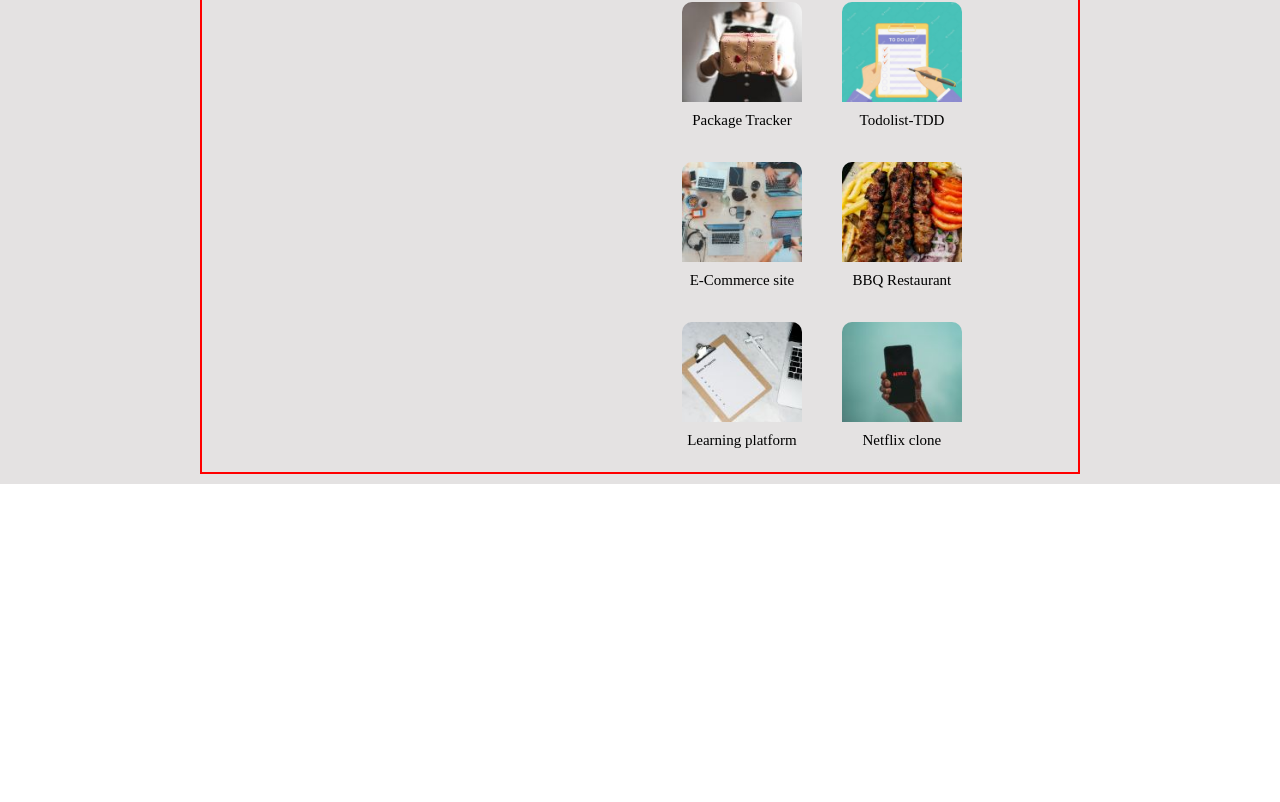
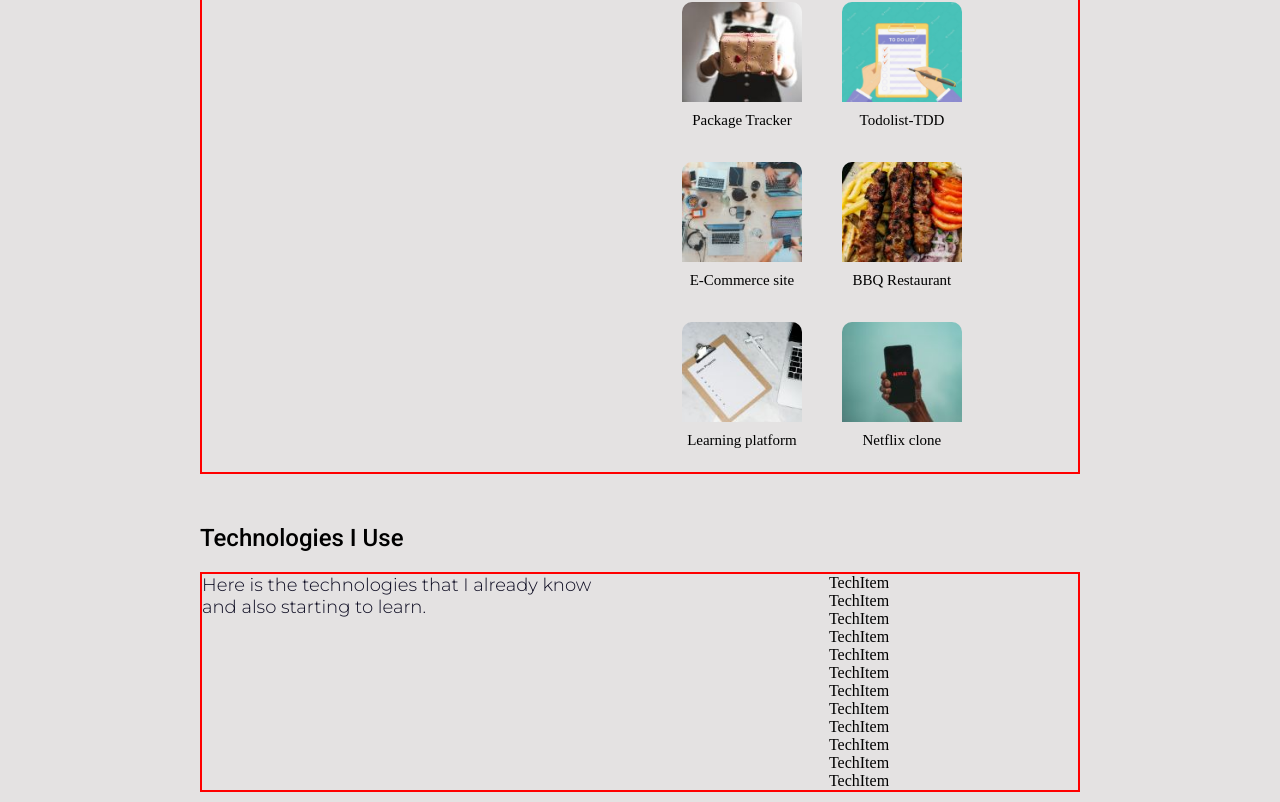
Before and after one commit to radhad-ux/myportfolio-react, a React (Create React App) app: page / in a window 1280 px wide. Shown: the part 1460-2262 px from the top of the page. Before the commit the page ends 1944 px from the top, so only its background shows below. Built offline with nearby package versions, Linux system fonts and the light colour scheme.

Commit message:
tech page created

```diff
--- a/src/App.jsx
+++ b/src/App.jsx
@@ -3,6 +3,7 @@ import NavBar from "./components/NavBar";
 import Home from "./pages/Home";
 import AboutMe from "./pages/AboutMe";
 import Project from "./pages/Project";
+import Tech from "./pages/Tech";
 
 function App() {
   return (
@@ -11,6 +12,7 @@ function App() {
       <Home />
       <AboutMe />
       <Project />
+      <Tech />
     </div>
   );
 }
--- /dev/null
+++ b/src/components/TechItem.jsx
@@ -0,0 +1,7 @@
+import React from "react";
+
+const TechItem = () => {
+  return <div>TechItem</div>;
+};
+
+export default TechItem;
--- /dev/null
+++ b/src/data/techdata.json
@@ -0,0 +1,64 @@
+[
+  {
+    "id": 1,
+    "title": "React",
+    "image": "react-brands.png"
+  },
+
+  {
+    "id": 2,
+    "title": "React",
+    "image": "react-brands.png"
+  },
+
+  {
+    "id": 3,
+    "title": "React",
+    "image": "react-brands.png"
+  },
+  {
+    "id": 4,
+    "title": "React",
+    "image": "react-brands.png"
+  },
+  {
+    "id": 5,
+    "title": "React",
+    "image": "react-brands.png"
+  },
+  {
+    "id": 6,
+    "title": "React",
+    "image": "react-brands.png"
+  },
+  {
+    "id": 7,
+    "title": "React",
+    "image": "react-brands.png"
+  },
+  {
+    "id": 8,
+    "title": "React",
+    "image": "react-brands.png"
+  },
+  {
+    "id": 9,
+    "title": "React",
+    "image": "react-brands.png"
+  },
+  {
+    "id": 10,
+    "title": "React",
+    "image": "react-brands.png"
+  },
+  {
+    "id": 11,
+    "title": "React",
+    "image": "react-brands.png"
+  },
+  {
+    "id": 12,
+    "title": "React",
+    "image": "react-brands.png"
+  }
+]
--- /dev/null
+++ b/src/pages/Tech.jsx
@@ -0,0 +1,28 @@
+import React from "react";
+import techdata from "../data/techdata.json";
+import TechItem from "../components/TechItem";
+
+const Tech = () => {
+  const TechList = techdata.map((data) => (
+    <TechItem key={data.id} data={data} />
+  ));
+
+  return (
+    <div className="container_main" id="project">
+      <h2 className="title">Technologies I Use</h2>
+      <div className="container_sub">
+        <div className="page_left">
+          <p>
+            Here is the technologies that I already know and also starting to
+            learn.
+          </p>
+        </div>
+        <div className="page_right">
+          <div className="tech_list">{TechList}</div>
+        </div>
+      </div>
+    </div>
+  );
+};
+
+export default Tech;
```
Also changed, not shown: src/assets/images/techicons/react-brands.png (added).
